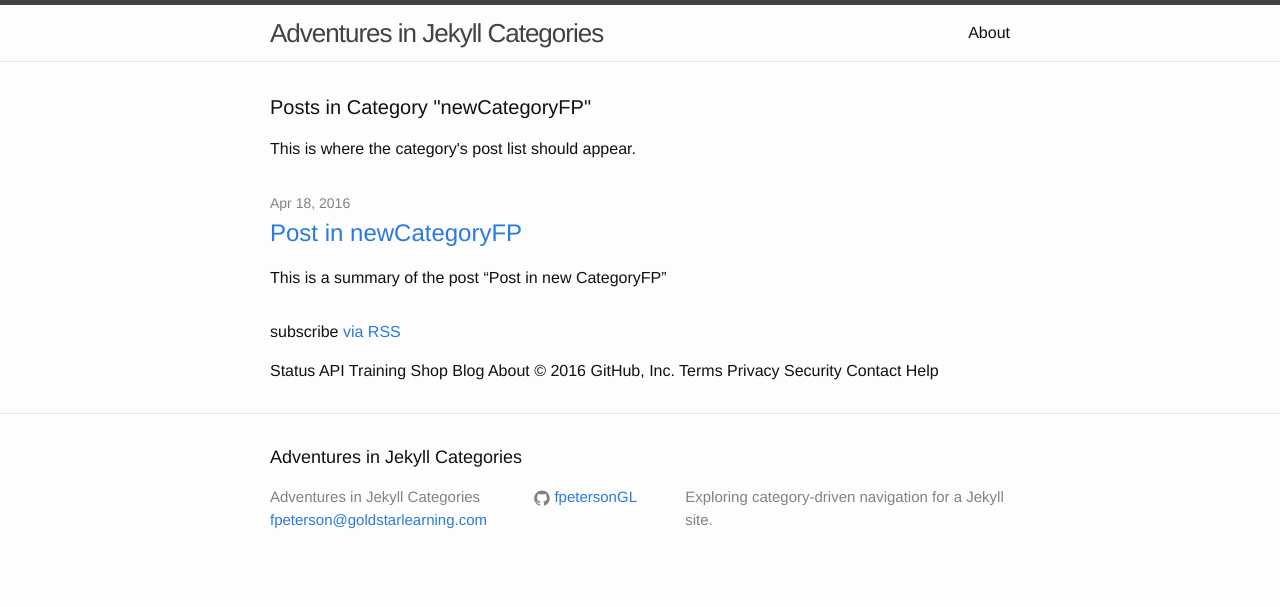
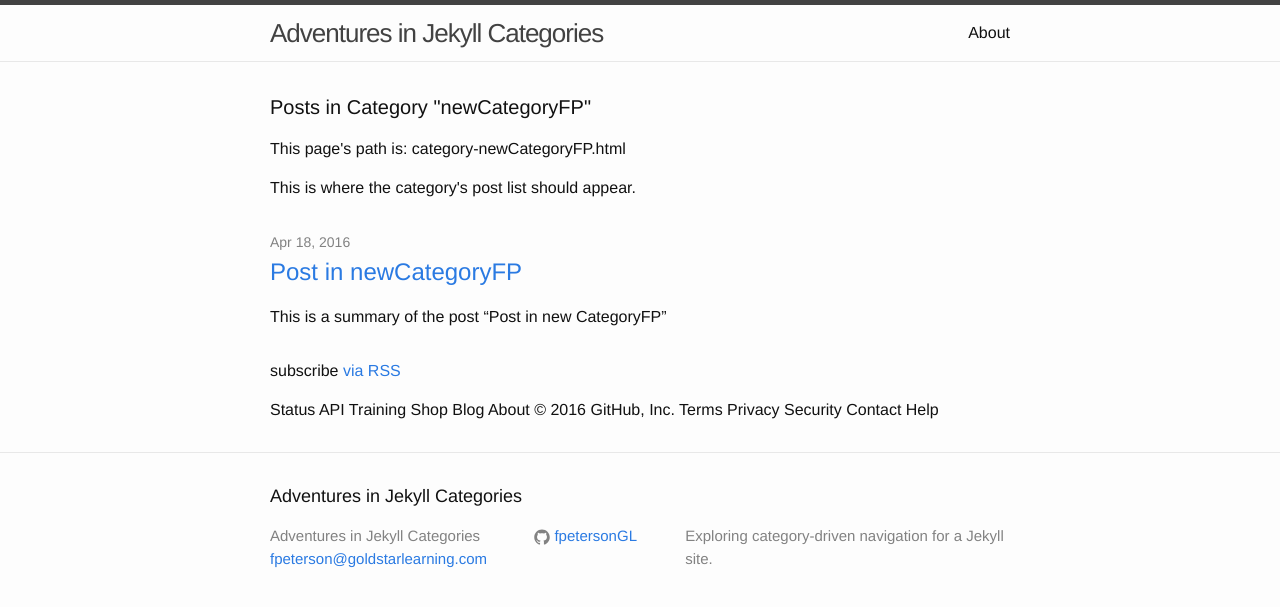
Before and after one commit to fpetersonGL/jekylltutorial, a Jekyll site: the page built from category-newCategoryFP.html, in a window 1280 px wide. Shown: the top 607 px of the page. Built offline with Jekyll 4.4.1, drawn with Linux system fonts in a browser that asks for light colours.

Commit message:
Update category-newCategoryFP.html
Added page.path

```diff
--- a/category-newCategoryFP.html
+++ b/category-newCategoryFP.html
@@ -5,7 +5,7 @@ layout: default
 <div class="home">
 
   <h1 class="page-heading">Posts in Category "newCategoryFP"</h1>
-
+  <p>This page's path is: {{ page.path }}</p>
   <ul class="post-list">
   <li>
        This is where the category's post list should appear.
@@ -18,6 +18,7 @@ layout: default
           <a class="post-link" href="{{ post.url | prepend: site.baseurl }}">{{ post.title }}</a>
         </h2>
         {{ post.excerpt }}
+
       </li>
     {% endfor %}
   </ul>
```
